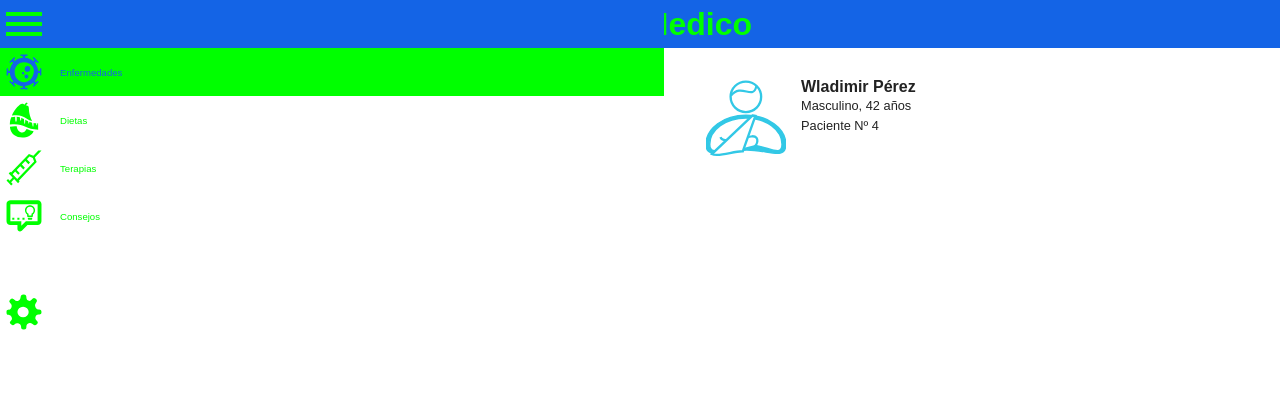
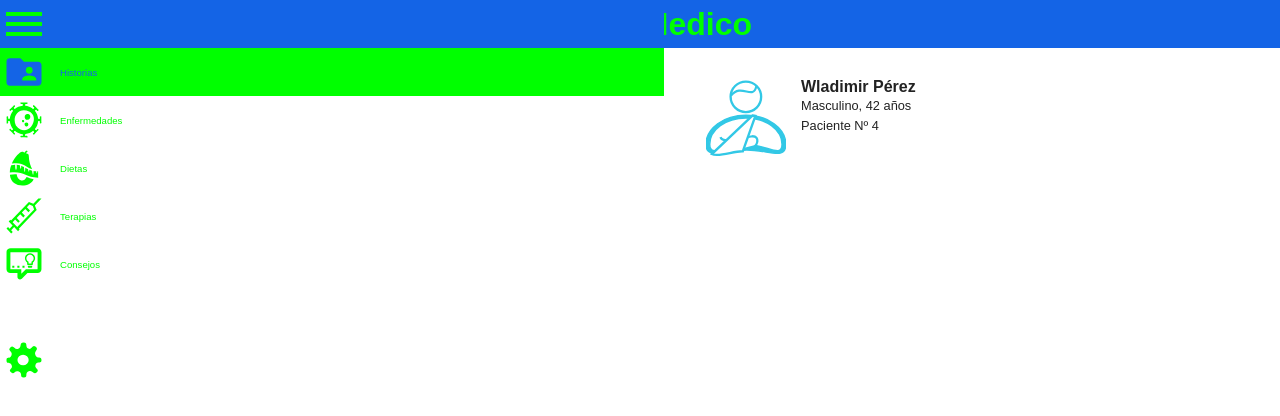
Before and after one commit to AJ-Wi/AJ-Recipe_vue-CLI, a Vue app: page / in a window 1280 px wide. Shown: the top 416 px of the page. Built offline with nearby package versions, Linux system fonts and the light colour scheme.

Commit message:
minor change

```diff
--- a/src/components/NavBar.vue
+++ b/src/components/NavBar.vue
@@ -2,8 +2,9 @@
   <nav class="nav-bar" :class="{ close: close }">
     <section class="nav-main">
       <btnMenu @click="isClose" />
-      <NavItems title="Enfermedades" class="is-active" />
-      <NavItems title="Dietas" />
+      <NavItems title="Historias" class="is-active" />
+      <NavItems title="Enfermedades" link="/about" class="order" />
+      <NavItems title="Dietas" class="order" />
       <NavItems title="Terapias" />
       <NavItems title="Consejos" />
     </section>
@@ -49,6 +50,10 @@ export default {
   position: fixed;
   bottom: 0;
   z-index: 999;
+}
+
+.order {
+  order: -1;
 }
 
 .nav-bar .nav-main {
```
